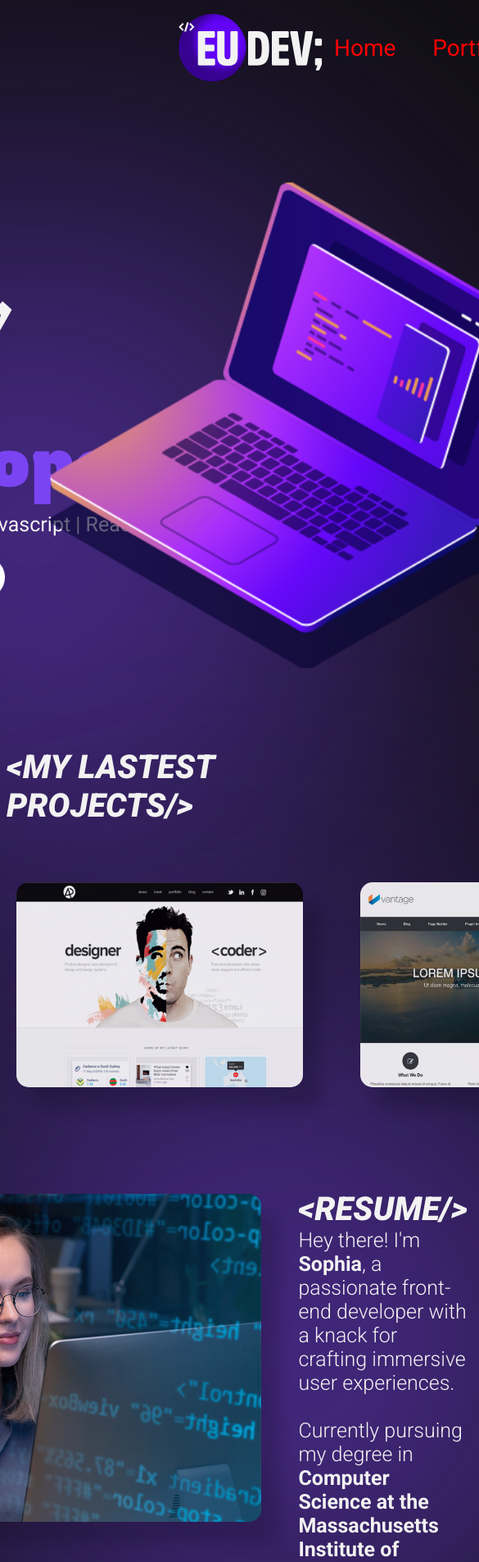
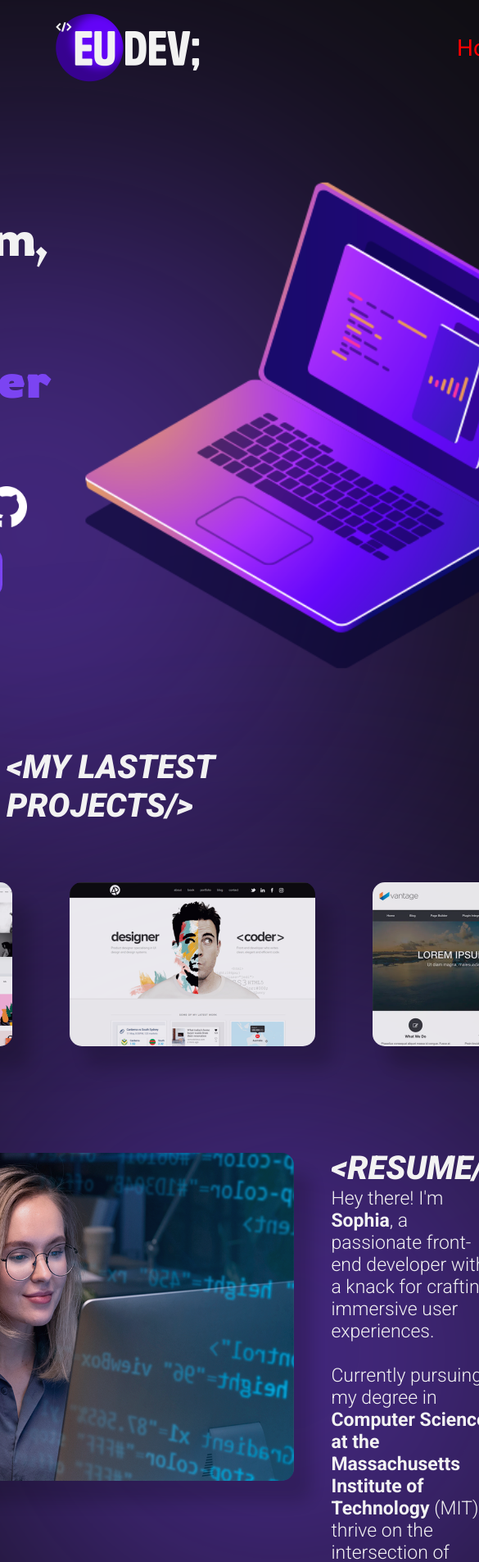
Before and after one commit to gustavogonzag/modelo-portifolio, a React (Vite) app: page / in a window 390 px wide. Shown: the top 1905 px of the page at 82% size, 585 px wide, since content can reach past the window. Built offline with nearby package versions, Linux system fonts and the light colour scheme.

Commit message:
Feat: responsive at 1024px

```diff
--- a/src/footer/footer.css
+++ b/src/footer/footer.css
@@ -3,3 +3,9 @@
     display: flex;
     justify-content: center;
 }
+
+@media (max-width: 10240px) {
+    .footerzin{
+        margin-left: 110px;
+    }
+}
--- a/src/header/header.css
+++ b/src/header/header.css
@@ -37,3 +37,16 @@ a:hover {
     color: #FFFFFF;
     text-decoration: underline;
 }
+
+@media (max-width: 1024px) {
+    img {
+        margin-left: 50px;
+    }
+    .topo{
+        display: flex;
+        justify-content: space-around;
+    }
+    .nav{
+      margin-left: 300px;
+    }
+}
--- a/src/header/header.tsx
+++ b/src/header/header.tsx
@@ -3,6 +3,7 @@ import logo from '../assets/LOGO-EU-DEV.png'
 
 const header = () => {
     return (
+        <div className='topo'>
             <div className='header'>
                 <img className='Logo' src={logo} alt="logo" />
                 <nav className='nav'>
@@ -10,7 +11,9 @@ const header = () => {
                     <a href="/">Portfolio</a>
                     <a href="/">Resume</a>
                 </nav>
-        </div >
+            </div>
+        </div>
+
     )
 }
 
--- a/src/home/home.css
+++ b/src/home/home.css
@@ -77,3 +77,20 @@ span {
     width: 700px;
     height: 700px;
 }
+
+@media (max-width: 1024px) {
+    .home-container{
+        margin-left: 150px;
+    }
+    .notebookImg{
+        margin-left: 20px;
+    }
+    .text-home-white{
+        font-size: 60px;
+    }
+    .web-text{
+        margin-top: 04px;
+        font-size: 60px;
+    }
+
+}
--- a/src/portfolio/portfolio.css
+++ b/src/portfolio/portfolio.css
@@ -16,6 +16,7 @@
 
 .imagesProjects {
     margin-top: 30px;
+    margin-left: 80px;
     display: flex;
     align-items: center;
     flex-direction: row;
@@ -34,3 +35,11 @@
 .image-project:hover{
     opacity: 100%;
 }
+
+@media (max-width: 1024px) {
+    .image-project{
+        width: 300px;
+        height: 200px;
+    }
+
+}
--- a/src/resume/resume.css
+++ b/src/resume/resume.css
@@ -44,3 +44,13 @@
     font-style: normal;
     font-size: 25px;
 }
+
+@media (max-width: 1024px) {
+    .text-resume{
+        font-size: 23px;
+    }
+    .resume-container{
+        margin-left: 40px;
+    }
+
+}
```
Lines whose indentation alone changed are shown as unchanged.
